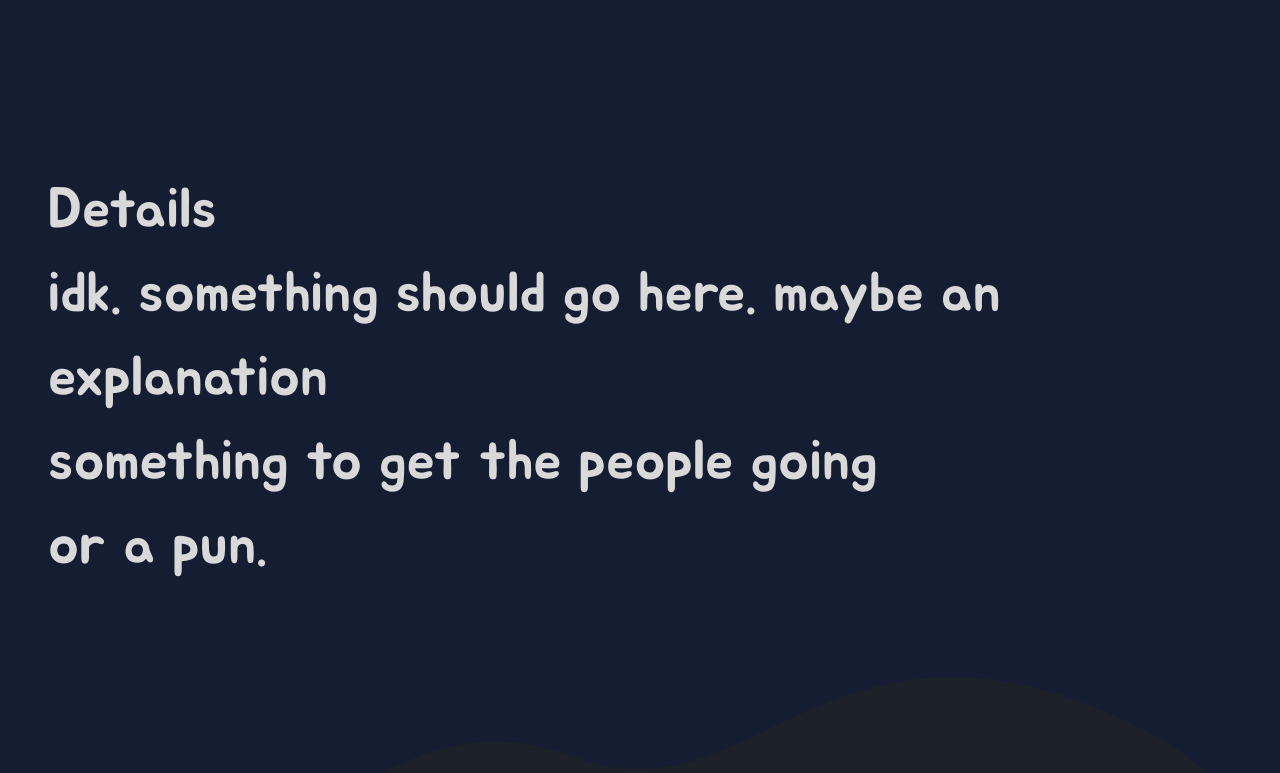
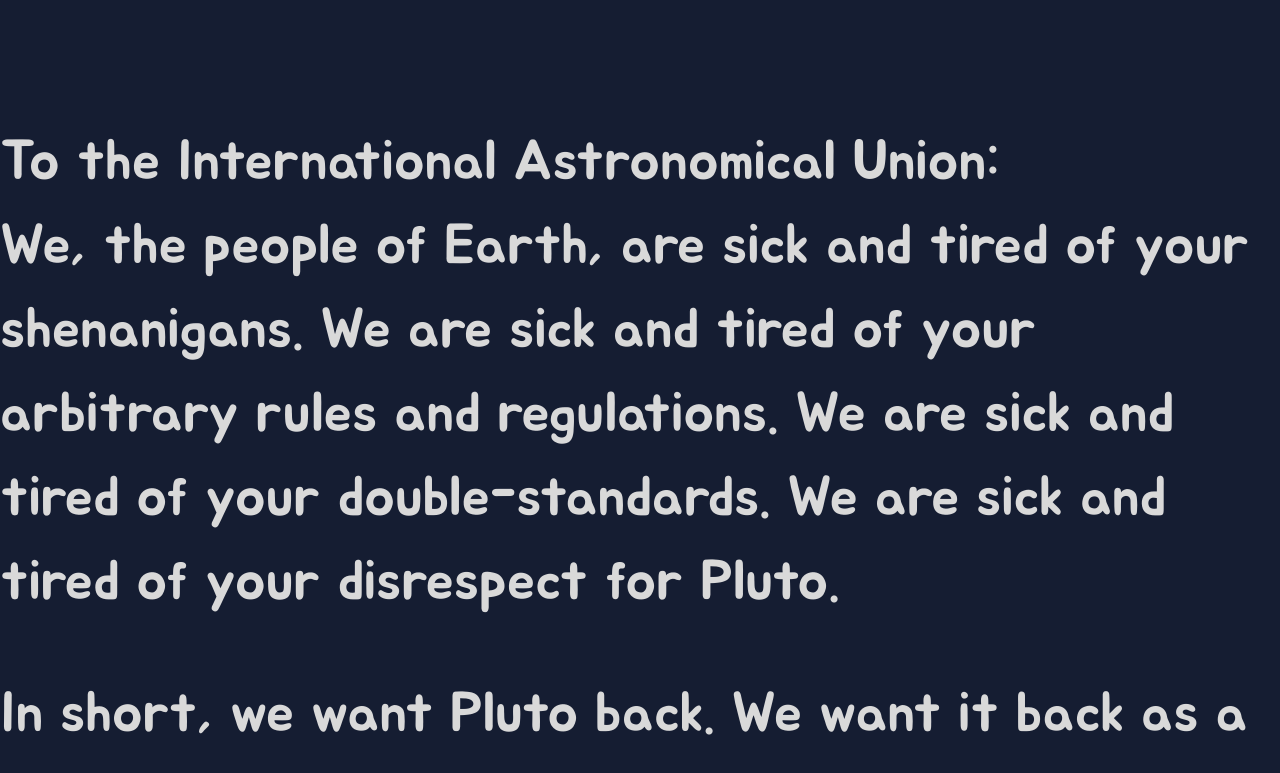
Before and after one commit to emilygorelik/reconsiderpluto, a React (Vite) app: page / in a window 1280 px wide. Shown: the part 1480-2253 px from the top of the page. Built offline with nearby package versions, Linux system fonts and the light colour scheme; what tailwindcss-animated would draw is missing.

Commit message:
sick n' tired of the IAU's shit :100:

```diff
--- a/src/routes/Landing/Details/Details.tsx
+++ b/src/routes/Landing/Details/Details.tsx
@@ -1,14 +1,40 @@
 export const Details = () => {
   return (
-    <div className="relative min-h-screen p-12">
-      <p className="font-jua text-56 text-light-grey">Details</p>
+    <div className="relative flex flex-col gap-y-12 pb-96">
       <p className="font-jua text-56 text-light-grey">
-        idk. something should go here. maybe an explanation
+        To the International Astronomical Union:
+        <br />
+        We, the people of Earth, are sick and tired of your shenanigans. We are
+        sick and tired of your arbitrary rules and regulations. We are sick and
+        tired of your double-standards. We are sick and tired of your disrespect
+        for Pluto.
       </p>
       <p className="font-jua text-56 text-light-grey">
-        something to get the people going
+        In short, we want Pluto back. We want it back as a planet. We want it
+        back as a planet, and we want it back now.
       </p>
-      <p className="font-jua text-56 text-light-grey">or a pun.</p>
+      <p className="font-jua text-56 text-light-grey">
+        Pluto is a planet. It's not a planet. It's a planet again. It's not a
+        planet again.
+      </p>
+      <p className="font-jua text-56 text-light-grey">
+        Stop the madness. Bring Pluto back. Or else.
+      </p>
     </div>
   );
 };
+
+/*
+The history of Pluto's discovery began in the mid-19th century when the
+mathematical astronomy of Urbain Le Verrier predicted the existence and
+position of Neptune, prompting astronomers to speculate about planets
+beyond its orbit. In 1906, Percival Lowell, a wealthy Bostonian who had
+founded the Lowell Observatory in Flagstaff, Arizona in 1894, started an
+extensive project in search of a possible ninth planet, which he termed
+"Planet X". By 1909, Lowell and William H. Pickering had suggested
+several possible celestial coordinates for such a planet. Lowell and his
+observatory conducted his search until his death in 1916, but to no
+avail. Unknown to Lowell, his surveys had captured two faint images of
+Pluto on March 19 and April 7, 1915, but they were not recognized for
+what they were.
+*/
```
